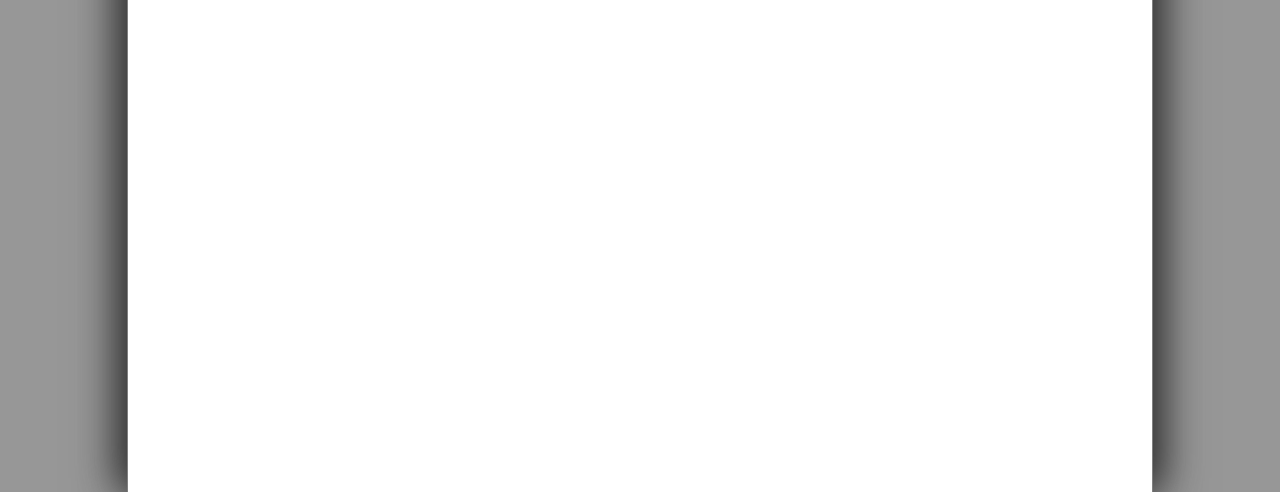
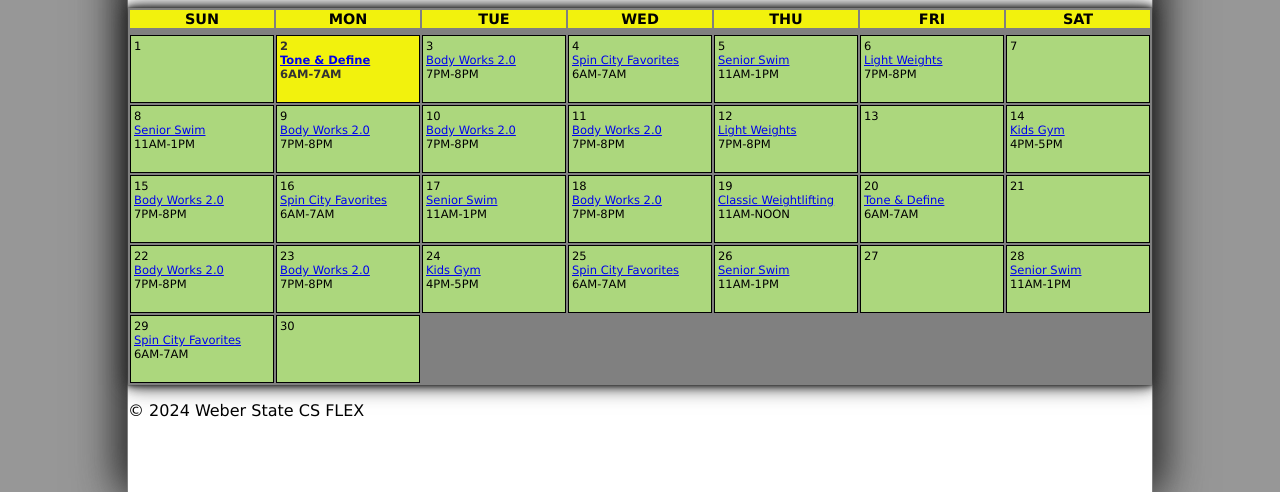
Before and after one commit to skrompel/WEB1430-Module3-TIO, a plain HTML site: page index.html in a window 1280 px wide. Shown: the part 308-800 px from the top of the page. Drawn offline with Linux system fonts and the light colour scheme; files that its build step writes are made by us from their sources; files whose address does not match are found by name.

Commit message:
Finalize Event Calendar

```diff
--- a/index.html
+++ b/index.html
@@ -6,6 +6,9 @@
 <title>Wildcat Fitness Center Events Calendar</title>
 <link rel="stylesheet" href="styles/fitness.css">
 <link rel="stylesheet" href="styles/calendar.css">
+
+<script src="scripts/events.js" defer></script>
+<script src="scripts/calendar.js" defer></script>
 
 </head>
 </head>
--- /dev/null
+++ b/scripts/calendar.js
@@ -0,0 +1,106 @@
+/*
+
+Author: Sahara Krompel
+Date: 1 June 2025
+Purpose: Create a dynamic calendar
+
+*/
+
+// Determine current date on the machine to establish calendar
+let thisDay = new Date();
+
+// Write the calendar out to the HTML element with the id "calendar"
+document.getElementById("calendar").innerHTML = createCalendar(thisDay); // createCalendar(thisDay) = createCalendar(calDate), calCaption(calDate)
+
+// Function to generate the calendar table
+function createCalendar(calDate) {
+    let calendarHTML = "<table id='calendar_table'>";
+    calendarHTML += calCaption(calDate);
+    calendarHTML += calWeekDayRow();
+    calendarHTML += calDays(calDate);
+    calendarHTML += "</table>";
+    return calendarHTML;
+}
+
+// Function to generate the table calendar caption
+function calCaption(calDate) {
+    // Array to store the names of the months
+    let monthName = ["January", "February", "March", "April", "May",
+                    "June", "July", "August", "September", "October",
+                    "November", "December"];
+    let thisMonth = calDate.getMonth();
+    let thisYear = calDate.getFullYear();
+
+    return "<caption>" + monthName[thisMonth] + " " + thisYear + "</caption>"; // Get the month name of the array index number
+}
+
+// Function to write a table row with DOW abbreviations
+function calWeekDayRow() {
+    // Array to store weekday abbreviations
+    let dayName = ["SUN", "MON", "TUE", "WED", "THU", "FRI", "SAT"];
+    let rowHTML = "<tr>";
+
+    // Loop through the dayName array and make a column for each
+    for (let i = 0; i < dayName.length; i++) {
+        rowHTML += "<th class='calendar_weekdays'>" + dayName[i] + "</th>";
+    }
+
+    rowHTML += "</tr>";
+    return rowHTML;
+}
+
+// Function used to calculate the number of days in the month
+function daysInMonth(calDate) {
+    // Array of days in each month
+    let dayCount = [31, 28, 31, 30, 31, 30, 31, 31, 30, 31, 30, 31];
+
+    // Extract the 4 digit year and the month and year
+    let thisYear = calDate.getFullYear();
+    let thisMonth = calDate.getMonth();
+
+    // Revise the days in February for possible Leap Year
+    if (thisYear % 4 === 0) {
+        if ((thisYear % 100 != 0) || (thisYear % 400 === 0)) {
+            dayCount[1] = 29;
+        }
+    }
+
+    // Return the number of days for the current month
+    return dayCount[thisMonth];
+}
+
+// Function to write out the rows for each month
+function calDays(calDate) {
+    // Determine the starting day of the month
+    let day = new Date(calDate.getFullYear(), calDate.getMonth(), 1);
+    let weekDay = day.getDay(1);
+
+    // Write blank cells preceeding the starting date
+    let htmlCode = "<tr>";
+    for (let i = 0; i < weekDay; i++) {
+        htmlCode += "<td>&nbsp;</td>";
+    }
+
+    // Write out the cells for each day of the month
+    let totalDays = daysInMonth(calDate);
+    let highlightDay = calDate.getDate();
+
+    for (let i = 1; i <= totalDays; i++) {
+        day.setDate(i);
+        weekDay = day.getDay();
+
+        // If the day of week is a Sunday (index 0), then start a new row
+        if (weekDay === 0) htmlCode += "<tr>";
+
+        if (i === highlightDay) {
+            htmlCode += "<td class='calendar_dates' id ='calendar_today'>" + i + dayEvent[i] + "</td>";
+        }
+        else {
+            htmlCode += "<td class='calendar_dates'>" + i + dayEvent[i] + "</td>";
+        }
+
+        if (weekDay === 6) htmlCode += "</tr>";
+    }
+
+    return htmlCode;
+}
```
Also changed, not shown: images/wildcatfitness.jpeg (renamed from wildcatfitness.jpeg), scripts/events.js (renamed from events.js), styles/calendar.css (renamed from calendar.css), styles/fitness.css (renamed from fitness.css).
